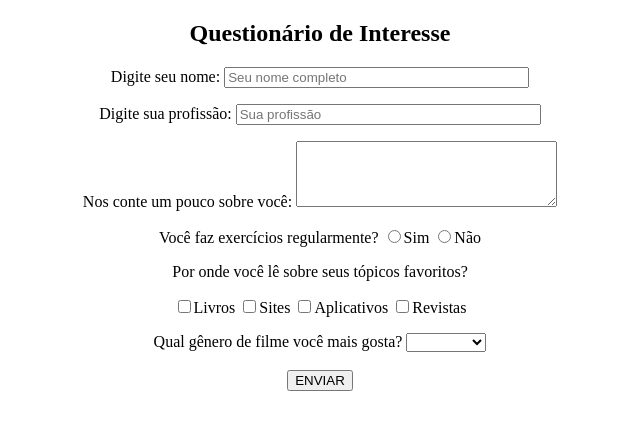
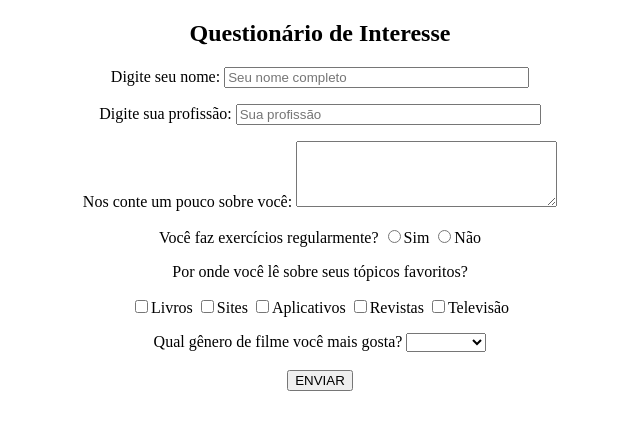
Before and after one commit to pollyanamasiero/pesquisa-interesse, a plain HTML site: page aula 2/index.html in a window 1280 px wide. Shown: the whole page, without its empty margins (320-960 px from the left). Drawn offline with Linux system fonts and the light colour scheme.

Commit message:
add input

```diff
--- a/aula 2/index.html
+++ b/aula 2/index.html
@@ -24,6 +24,7 @@
             <input type="checkbox" name="Web" id="">Sites
             <input type="checkbox" name="Apps" id="">Aplicativos
             <input type="checkbox" name="Magazines" id="">Revistas
+            <input type="checkbox" name="TV" id="">Televisão
             <p>Qual gênero de filme você mais gosta?
             <select name="moviePref" id="">
                 <option value=""></option>
```
